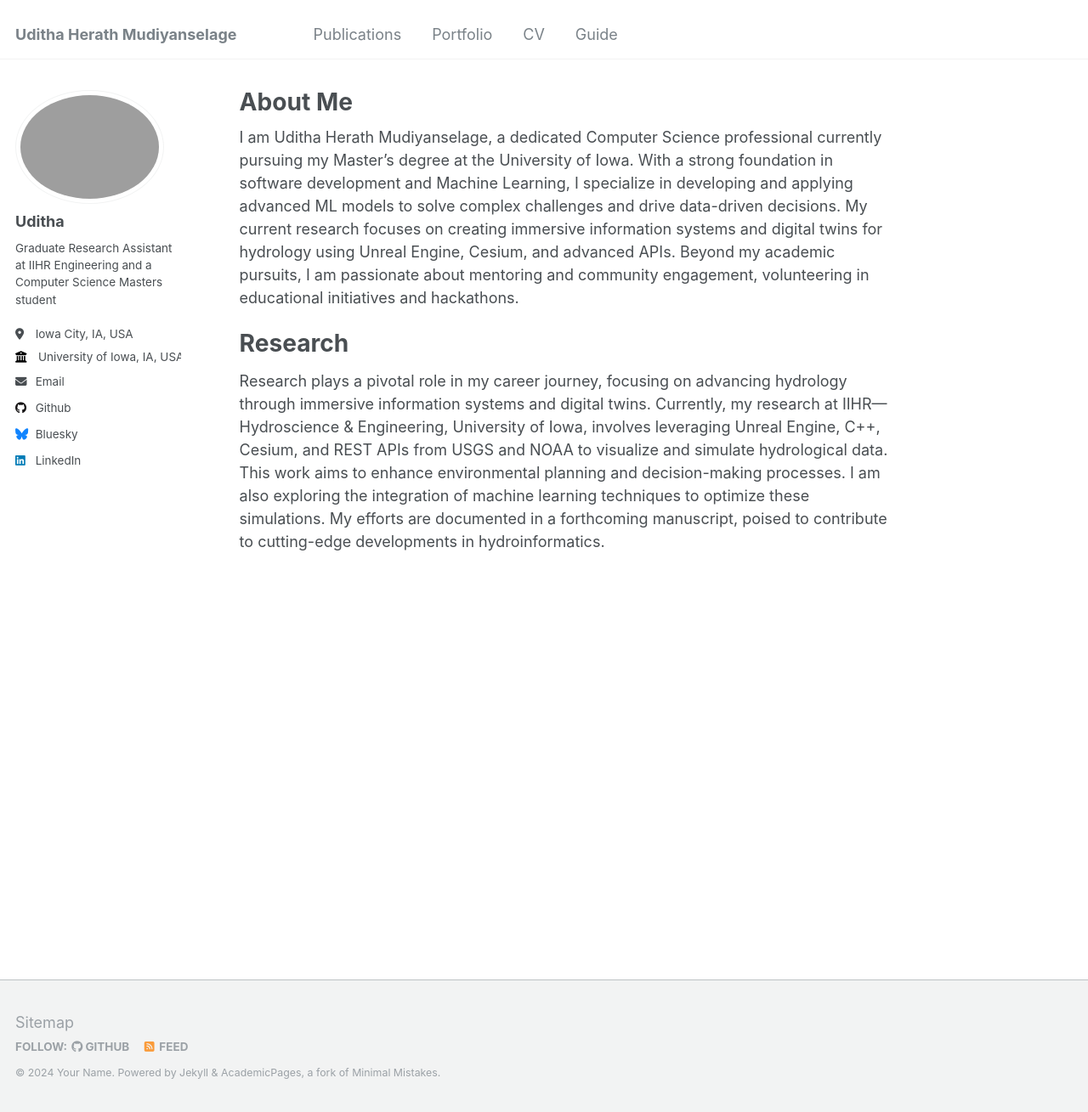
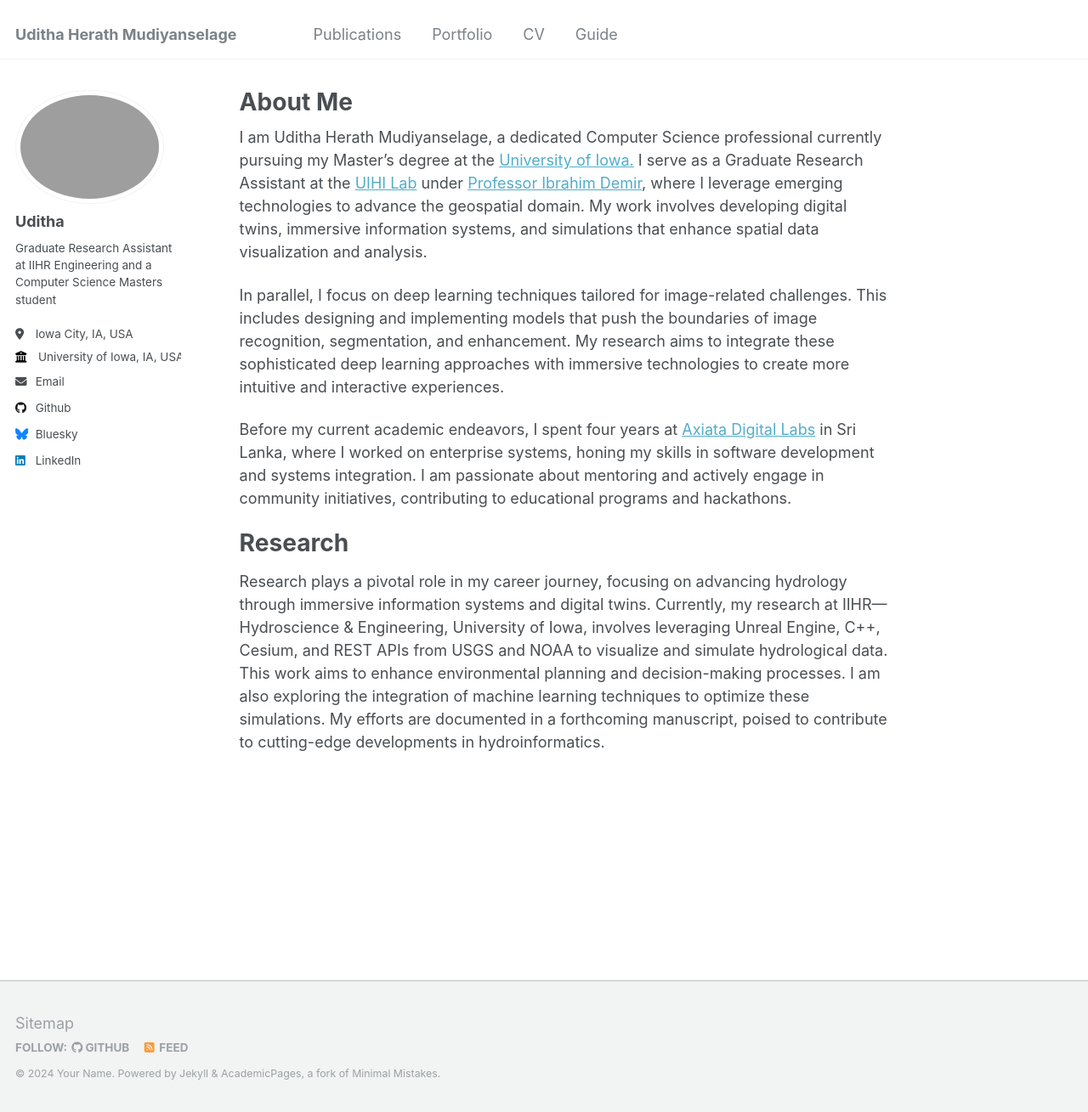
Before and after one commit to ulkpro/ulkpro.github.io, a Jekyll site: the page built from _pages/about.md, in a window 1280 px wide and 1309 px high. Shown: the whole window at 85% size. Built offline with Jekyll 4.4.1, drawn with Linux system fonts in a browser that asks for light colours.

Commit message:
about edits

```diff
--- a/_pages/about.md
+++ b/_pages/about.md
@@ -7,7 +7,11 @@ redirect_from:
   - /about.html
 ---
 
-I am Uditha Herath Mudiyanselage, a dedicated Computer Science professional currently pursuing my Master's degree at the University of Iowa. With a strong foundation in software development and Machine Learning, I specialize in developing and applying advanced ML models to solve complex challenges and drive data-driven decisions. My current research focuses on creating immersive information systems and digital twins for hydrology using Unreal Engine, Cesium, and advanced APIs. Beyond my academic pursuits, I am passionate about mentoring and community engagement, volunteering in educational initiatives and hackathons.
+I am Uditha Herath Mudiyanselage, a dedicated Computer Science professional currently pursuing my Master's degree at the [University of Iowa.](https://cs.uiowa.edu/) I serve as a Graduate Research Assistant at the [UIHI Lab](https://hydroinformatics.uiowa.edu/) under [Professor Ibrahim Demir](https://engineering.uiowa.edu/directory/ibrahim-demir), where I leverage emerging technologies to advance the geospatial domain. My work involves developing digital twins, immersive information systems, and simulations that enhance spatial data visualization and analysis.
+
+In parallel, I focus on deep learning techniques tailored for image-related challenges. This includes designing and implementing models that push the boundaries of image recognition, segmentation, and enhancement. My research aims to integrate these sophisticated deep learning approaches with immersive technologies to create more intuitive and interactive experiences.
+
+Before my current academic endeavors, I spent four years at [Axiata Digital Labs](https://www.axiatadigitallabs.com/) in Sri Lanka, where I worked on enterprise systems, honing my skills in software development and systems integration. I am passionate about mentoring and actively engage in community initiatives, contributing to educational programs and hackathons.
 
 Research
 ======
```
